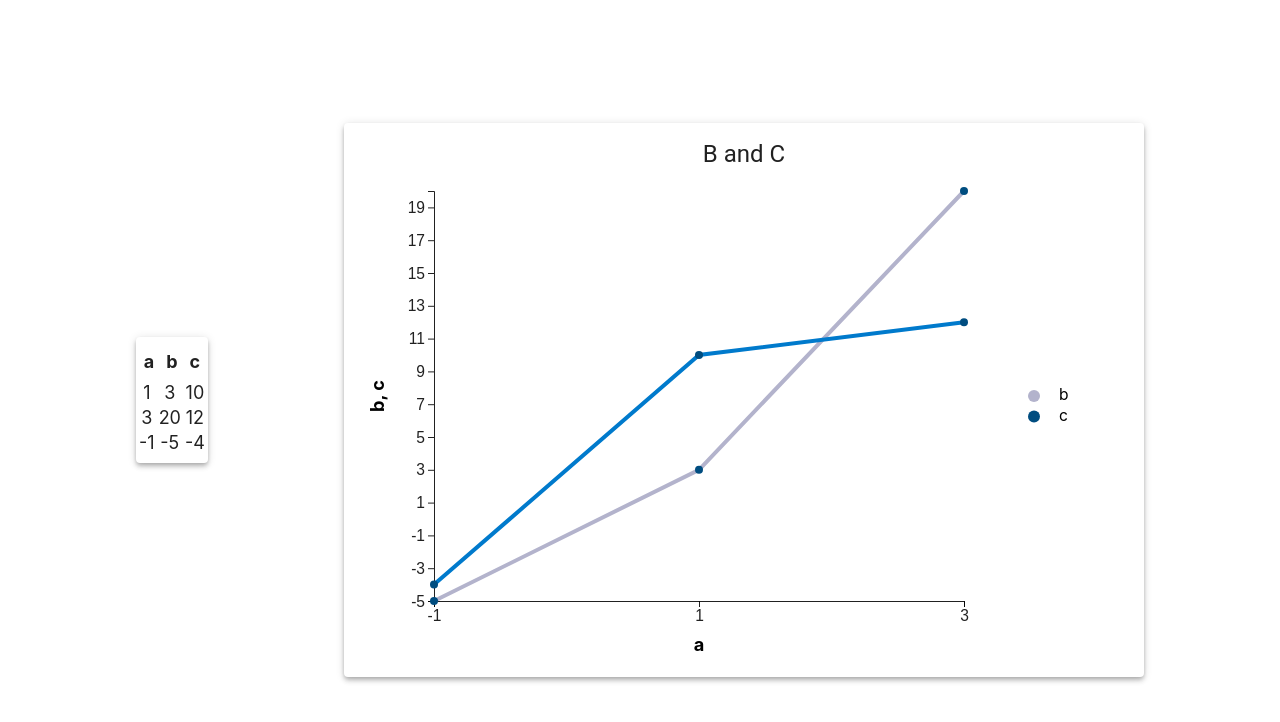
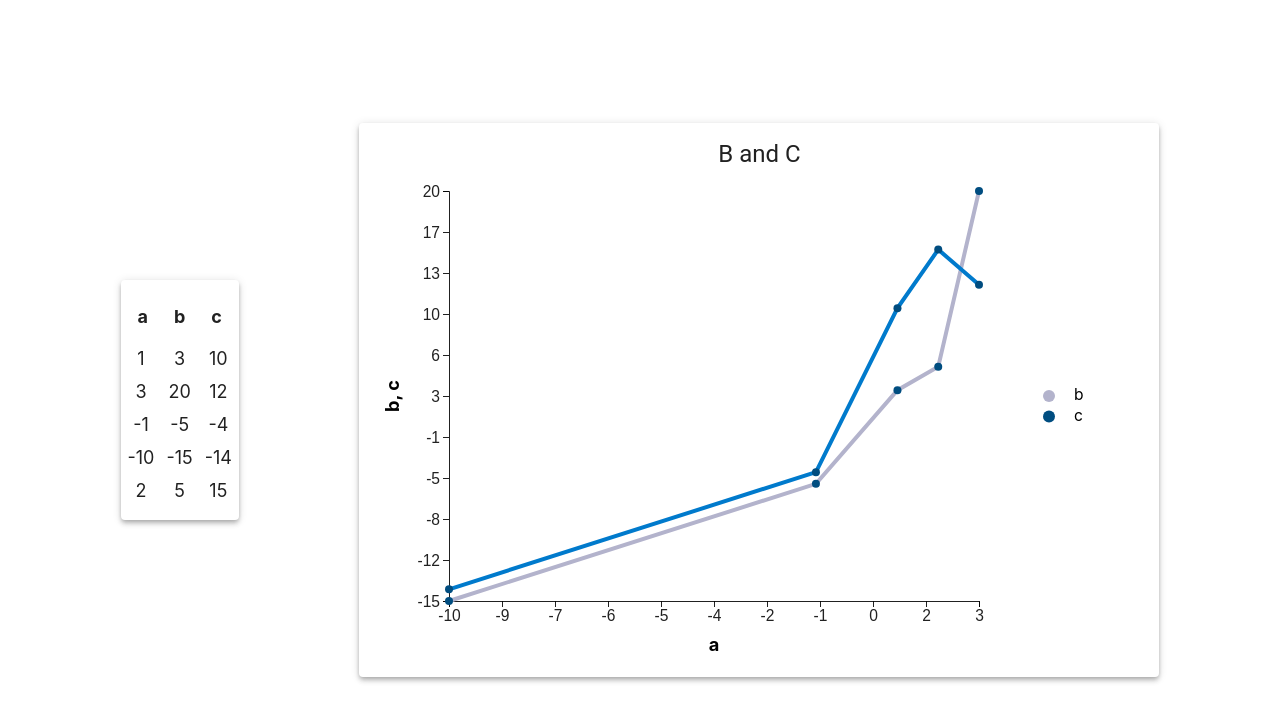
Before and after one commit to MalloryLeeWong/table-chart-app, a React (Create React App) app: page / in a window 1280 px wide. Shown: the top 722 px of the page. Built offline with nearby package versions, Linux system fonts and the light colour scheme.

Commit message:
fix: chart axes tick spacing and style: table spacing

```diff
--- a/src/App.css
+++ b/src/App.css
@@ -79,5 +79,16 @@ td, th, tr {
   align-items: center;
   align-content: space-between;
   padding: 10% 10%;
+  margin: 15% auto 15% auto;
   font-size: calc(10px + 1vmin);
 }
+
+.header th {
+  padding: 12px
+  /* padding-left: 8%;
+  padding-right: 8%; */
+}
+
+.header td {
+  padding: 5px
+}
--- a/src/App.js
+++ b/src/App.js
@@ -6,10 +6,18 @@ import TableWrapper from './table-wrapper';
 function App() {
 
   // Data inputs for each chart is loaded here to demo the front-end but it could come from a server or seed file instead
+  // let data = [
+  //   { a: 1, b: 3, c: 10 },
+  //   { a: 3, b: 20, c: 12 },
+  //   { a: -1, b: -5, c: -4 },
+  // ];
+
   let data = [
     { a: 1, b: 3, c: 10 },
     { a: 3, b: 20, c: 12 },
     { a: -1, b: -5, c: -4 },
+    { a: -10, b: -15, c: -14 },
+    { a: 2, b: 5, c: 15 },
   ];
 
   return (
--- a/src/chart-d3.js
+++ b/src/chart-d3.js
@@ -28,7 +28,7 @@ export default class D3Chart {
       .attr('y', HEIGHT + 50)
       .attr('text-anchor', 'middle')
       .text('a')
-      .attr('class', 'axis-label')
+      .attr('class', 'axis-label');
 
     // Add y-axis label
     vis.svg
@@ -38,7 +38,7 @@ export default class D3Chart {
       .attr('text-anchor', 'middle')
       .text('b, c')
       .attr('transform', 'rotate(-90)')
-      .attr('class', 'axis-label')
+      .attr('class', 'axis-label');
 
     // Define x and y axis together
     vis.xAxisGroup = vis.svg
@@ -62,19 +62,27 @@ export default class D3Chart {
     const maxC = d3.max(vis.data, d => d.c);
     const minC = d3.min(vis.data, d => d.c);
 
+    // Find max of a data for y axis
     const maxY = Math.max(maxB, maxC);
     const minY = Math.min(minB, minC);
 
+    // Find max of a data for x axis
+    const maxX = d3.max(vis.data, d => d.a);
+    const minX = d3.min(vis.data, d => d.a);
+
     // Get y axis tick values
+    let incremY = (Math.abs(maxY) + Math.abs(minY)) / 10
     let yVals = [];
-    for (let i = minY; i <= maxY; i += maxY / 10) {
+    for (let i = minY; i <= maxY; i += incremY) {
       yVals.push(i);
     }
 
     // Get x axis tick values
+    let incremX = (Math.abs(maxX) + Math.abs(minX)) / 10
     let xVals = [];
-    for (let i = 0; i < vis.data.length; i++) {
-      xVals.push(vis.data[i].a);
+    for (let i = minX; i <= maxX; i += incremX) {
+      // xVals.push(vis.data[i].a);
+      xVals.push(i)
     }
 
     // Scale y axis
@@ -85,10 +93,6 @@ export default class D3Chart {
       // Range takes an array of 2 elements, min and max outputs in pixels
       .range([HEIGHT, 0]);
     // Put height as min to get y axis to start at bottom left
-
-    // Find max of a data for x axis
-    const maxX = d3.max(vis.data, d => d.a);
-    const minX = d3.min(vis.data, d => d.a);
 
     // Scale x axis
     const x = d3
@@ -101,14 +105,14 @@ export default class D3Chart {
     const xAxisCall = d3
       .axisBottom(x)
       .tickValues(xVals)
-      .tickFormat(d => tickFormat(d))
+      .tickFormat(d => tickFormat(d));
 
     // Use call method to call or recalculate axis dynamically
     vis.xAxisGroup
       .transition()
       .duration(500)
       .call(xAxisCall)
-      .attr('class', 'axis')
+      .attr('class', 'axis');
 
     // Update y axis
     const yAxisCall = d3
@@ -120,7 +124,7 @@ export default class D3Chart {
       .transition()
       .duration(500)
       .call(yAxisCall)
-      .attr('class', 'axis')
+      .attr('class', 'axis');
 
     let lineB = d3
       .line()
@@ -149,7 +153,9 @@ export default class D3Chart {
       .attr('stroke', '#b3b3cc') // grey
       .attr('stroke-width', 4)
       .attr('d', lineB)
-      .attr('data-legend', function(d){return d.a})
+      .attr('data-legend', function(d) {
+        return d.a;
+      });
 
     // Populate line C
     vis.svg
@@ -160,7 +166,9 @@ export default class D3Chart {
       .attr('stroke', '#007acc') // medium blue
       .attr('stroke-width', 4)
       .attr('d', lineC)
-      .attr('data-legend', function(d){return d.a})
+      .attr('data-legend', function(d) {
+        return d.a;
+      });
 
     // Create legend circle
     vis.svg
@@ -168,23 +176,23 @@ export default class D3Chart {
       .attr('cx', 600)
       .attr('cy', (HEIGHT / 2) * 1.1)
       .attr('r', 6)
-      .style('fill', '#004d80') // dark blue
+      .style('fill', '#004d80'); // dark blue
 
     vis.svg
       .append('circle')
       .attr('cx', 600)
       .attr('cy', HEIGHT / 2)
       .attr('r', 6)
-      .style('fill', '#b3b3cc') // grey
+      .style('fill', '#b3b3cc'); // grey
 
     // Create legend text
     vis.svg
-    .append('text')
-    .attr('x', 625)
-    .attr('y', (HEIGHT / 2) * 1.1)
-    .text('c')
-    .style('font-size', '60%')
-    .attr('alignment-baseline', 'middle')
+      .append('text')
+      .attr('x', 625)
+      .attr('y', (HEIGHT / 2) * 1.1)
+      .text('c')
+      .style('font-size', '60%')
+      .attr('alignment-baseline', 'middle');
 
     vis.svg
       .append('text')
@@ -192,7 +200,7 @@ export default class D3Chart {
       .attr('y', HEIGHT / 2)
       .text('b') // b is grey
       .style('font-size', '60%')
-      .attr('alignment-baseline', 'middle')
+      .attr('alignment-baseline', 'middle');
 
     // Create Tooltips for lines
     vis.Tooltip = d3
--- a/src/table-d3.js
+++ b/src/table-d3.js
@@ -30,7 +30,6 @@ export default class D3Table {
       .enter()
       .append('th')
         .text(function(column){return column})
-      .style('padding', '5px')
 
     // Create a row for each object in the data array
     let rows = body.selectAll('tr')
--- a/src/table-wrapper.js
+++ b/src/table-wrapper.js
@@ -1,7 +1,6 @@
 import React, { Component } from 'react';
 import D3Table from './table-d3';
 import Paper from '@material-ui/core/Paper';
-import Typography from '@material-ui/core/Typography';
 
 class TableWrapper extends Component {
   constructor(props) {
```
